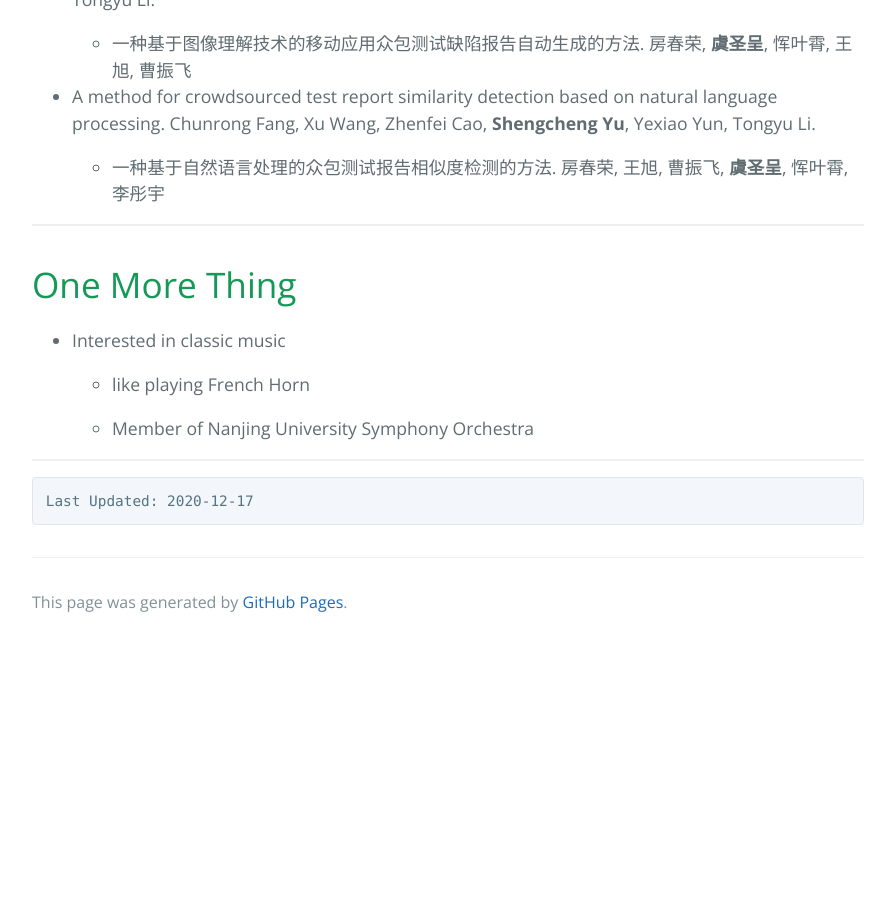
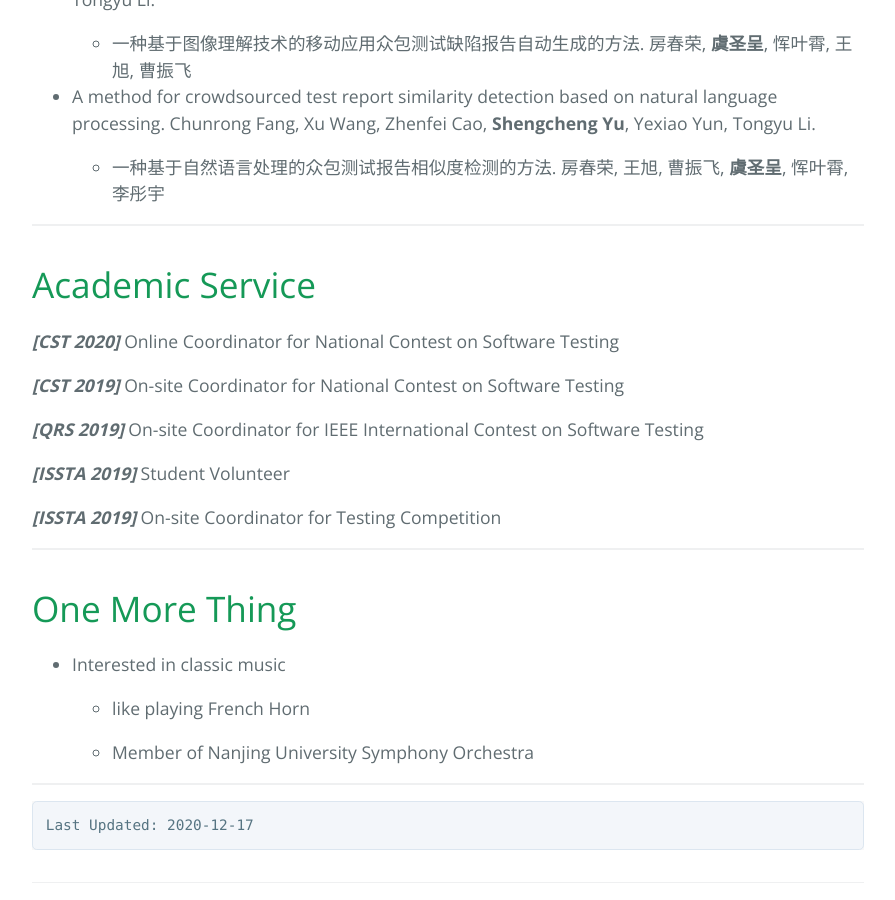
Before and after one commit to yushengcheng/yushengcheng.github.io, a Jekyll site: the page built from index.md, in a window 1280 px wide and 900 px high, scrolled down 4963 px. Shown: the whole window, without its empty margins (192-1087 px from the left). Built offline with Jekyll 4.4.1, drawn with Linux system fonts in a browser that asks for light colours; our own code applies the rules of GitHub Pages for plain Markdown files; before the commit the page ends 5609 px from its top, so only the background shows below that.

Commit message:
Update index.md

```diff
--- a/index.md
+++ b/index.md
@@ -178,6 +178,20 @@ Supervised by _Professor_ [_Zhenyu Chen_](http://www.iselab.cn/faculty/ZhenyuChe
 
 * * *
 
+# Academic Service
+
+***[CST 2020]*** Online Coordinator for National Contest on Software Testing
+
+***[CST 2019]*** On-site Coordinator for National Contest on Software Testing
+
+***[QRS 2019]*** On-site Coordinator for IEEE International Contest on Software Testing
+
+***[ISSTA 2019]*** Student Volunteer
+
+***[ISSTA 2019]*** On-site Coordinator for Testing Competition
+
+* * *
+
 # One More Thing
 
 - Interested in classic music
```
